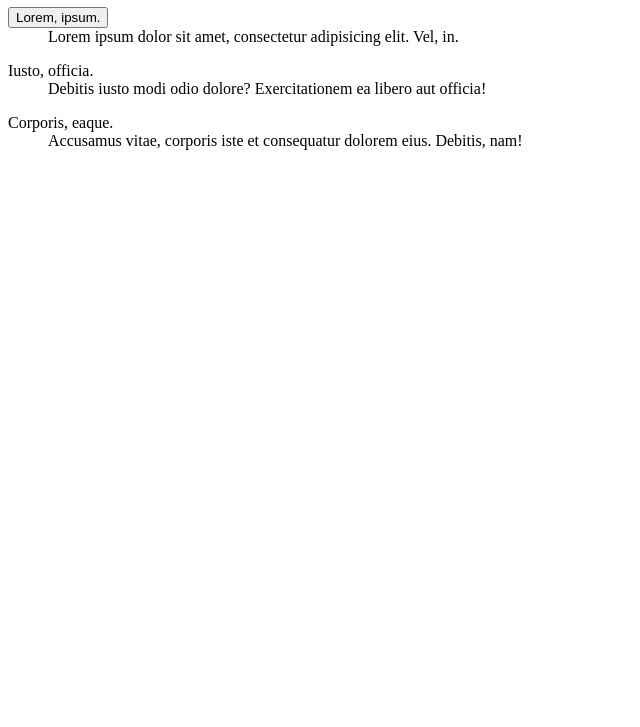
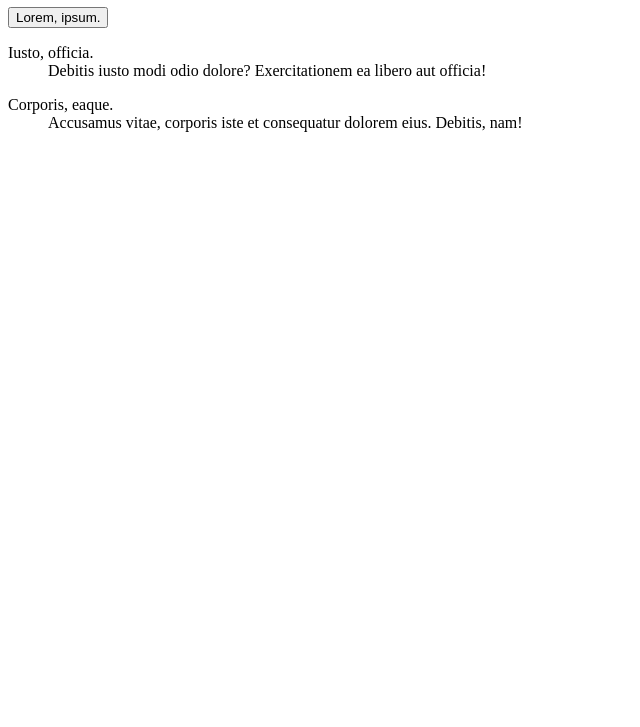
Before and after one commit to MMI-SAE-105/2023-r113-tp3-accordeons-PETIT-Hugo, a plain HTML site: page 01-accordeon-booleen.html in a window 1280 px wide. Shown: the part 73-800 px from the top of the page, without its empty margins (0-640 px from the left). Drawn offline with Linux system fonts and the light colour scheme.

Commit message:
remplissage read me

```diff
--- a/01-accordeon-booleen.html
+++ b/01-accordeon-booleen.html
@@ -11,7 +11,7 @@
 
     <dl x-data="{isOpen:false}">
       <dt><button @click="isOpen = !isOpen ">Lorem, ipsum.</button></dt>
-      <dd x-show="isOpen">Lorem ipsum dolor sit amet, consectetur adipisicing elit. Vel, in.</dd>
+      <dd x-show="isOpen" style="display: none;">Lorem ipsum dolor sit amet, consectetur adipisicing elit. Vel, in.</dd>
     </dl>
     <dl>
       <dt>Iusto, officia.</dt>
```
Also changed, not shown: index.html (+5 -6 lines), README.md.
